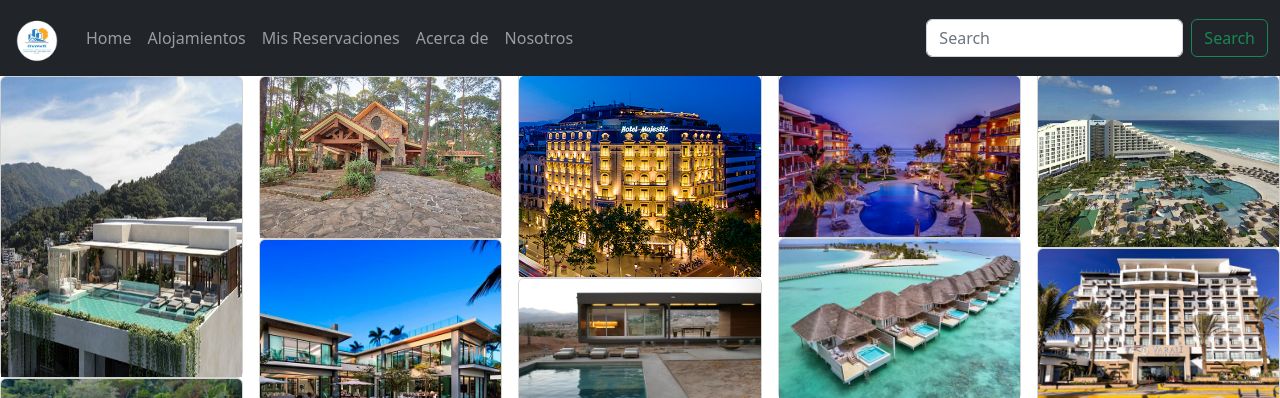
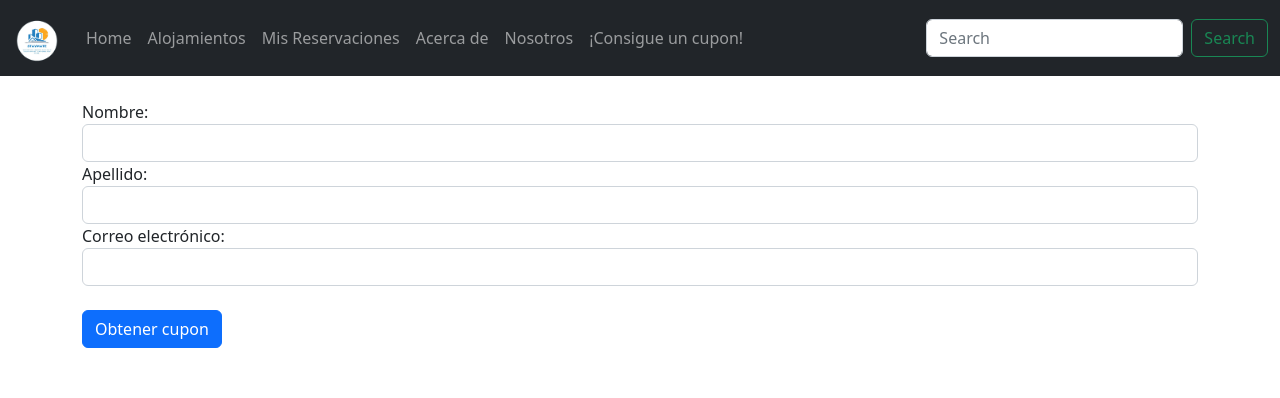
Before and after one commit to OrganizacionPruebaLuis/MiniProyectoII_Webs, an Angular app: page /cupon in a window 1280 px wide. Before the commit this address led to /home. Shown: the top 398 px of the page. Built offline with nearby package versions, Linux system fonts and the light colour scheme.

Commit message:
agregue cambios

```diff
--- a/src/app/app-routing.module.ts
+++ b/src/app/app-routing.module.ts
@@ -6,9 +6,10 @@ import { VerCitasComponent } from './components/ver-citas/ver-citas.component';
 import { HomeComponent } from './components/home/home.component';
 import { AboutComponent } from './components/about/about.component';
 import { PantallaProgramadoresComponent } from './components/pantalla-programadores/pantalla-programadores.component';
+import { FormCuponComponent } from './components/form-cupon/form-cupon.component';
 
 const routes: Routes = [
-
+  { path: 'cupon', component: FormCuponComponent },
   { path: 'registro/:id', component: RegistroCitasComponent },
   { path: 'alojamientos', component: AlojamientosComponent },
   { path: 'verCitas', component: VerCitasComponent },
@@ -16,9 +17,6 @@ const routes: Routes = [
   { path: 'about', component: AboutComponent  },
   { path: 'programadores', component: PantallaProgramadoresComponent  },
   { path: '**', pathMatch: 'full', redirectTo: 'home'},
-
-
-
 ];
 
 @NgModule({
--- a/src/app/app.module.ts
+++ b/src/app/app.module.ts
@@ -12,6 +12,7 @@ import { NavbarComponent } from './components/navbar/navbar.component';
 import { HomeComponent } from './components/home/home.component';
 import { AboutComponent } from './components/about/about.component';
 import { DomseguroPipe } from './domseguro.pipe';
+import { FormCuponComponent } from './components/form-cupon/form-cupon.component';
 
 @NgModule({
   declarations: [
@@ -24,6 +25,7 @@ import { DomseguroPipe } from './domseguro.pipe';
     HomeComponent,
     AboutComponent,
     DomseguroPipe,
+    FormCuponComponent,
   ],
   imports: [
     BrowserModule,
--- /dev/null
+++ b/src/app/components/form-cupon/form-cupon.component.html
@@ -0,0 +1,21 @@
+<form #myForm="ngForm" class="container">
+    <br>
+    <div class="form-group">
+        <label for="firstName">Nombre:</label>
+        <input type="text" class="form-control" id="firstName" name="firstName"
+            [(ngModel)]="firstName" required>
+    </div>
+    <div class="form-group">
+        <label for="lastName">Apellido:</label>
+        <input type="text" class="form-control" id="lastName" name="lastName"
+            [(ngModel)]="lastName" required>
+    </div>
+    <div class="form-group">
+        <label for="email">Correo electrónico:</label>
+        <input type="email" class="form-control" id="email" name="email"
+            [(ngModel)]="email" required email>
+    </div>
+    <br>
+    <button type="submit" class="btn btn-primary" (click)="enviarCupon()">Obtener cupon</button>
+    <!-- hola -->
+</form>
--- /dev/null
+++ b/src/app/components/form-cupon/form-cupon.component.ts
@@ -0,0 +1,30 @@
+import { Component } from '@angular/core';
+import Swal from 'sweetalert2';
+
+@Component({
+  selector: 'app-form-cupon',
+  templateUrl: './form-cupon.component.html',
+  styleUrls: ['./form-cupon.component.css'],
+})
+export class FormCuponComponent {
+  firstName: string = '';
+  lastName: string = '';
+  email: string = '';
+
+  enviarCupon() {
+    if (this.email != '') {
+      Swal.fire({
+        icon: 'success',
+        title: `Cupon enviado al correo ${this.email}`,
+        showConfirmButton: false,
+        timer: 1500,
+      });
+    } else {
+      Swal.fire({
+        icon: 'error',
+        title: 'Oops...',
+        text: 'Debes de rellenar el campo de correo, ya que ahi se te enviará tu cupon de descuento',
+      });
+    }
+  }
+}
--- a/src/app/components/navbar/navbar.component.html
+++ b/src/app/components/navbar/navbar.component.html
@@ -23,6 +23,9 @@
           <li class="nav-item" routerLinkActive="active">
             <a class="nav-link"[routerLink]="['programadores']">Nosotros</a>
           </li>
+          <li class="nav-item" routerLinkActive="active">
+            <a class="nav-link"[routerLink]="['cupon']">¡Consigue un cupon!</a>
+          </li>
         </ul>
         <form class="d-flex" role="search">
           <input class="form-control me-2" type="search" placeholder="Search" aria-label="Search">
--- a/src/app/components/registro-citas/registro-citas.component.ts
+++ b/src/app/components/registro-citas/registro-citas.component.ts
@@ -12,6 +12,8 @@ import Swal from 'sweetalert2';
 export class RegistroCitasComponent {
   today: Date = new Date();
   selectedDate: Date | undefined;
+
+  numeroDeCasaReservada = 0;
 
   registerForm: FormGroup;
 
@@ -51,7 +53,7 @@ export class RegistroCitasComponent {
     });
   }
 
-  async submitForm()  {
+  async submitForm() {
     let validarRegistro: any;
     console.log(this.registerForm);
     validarRegistro = await this.servicioCitas.guardarInformacion(
@@ -61,12 +63,16 @@ export class RegistroCitasComponent {
 
     if (validarRegistro) {
       let registroCliente = JSON.stringify(this.registerForm.value);
-      localStorage.setItem('informacionReserva', registroCliente);
+      localStorage.setItem(
+        `${this.registerForm.value.casaReservada.title}${this.registerForm.value.hora}`,
+        registroCliente
+      );
+      this.numeroDeCasaReservada++;
       console.log(registroCliente);
       localStorage.removeItem('informacionCasaElegida');
       this.router.navigate([`/verCitas`]);
       this.registerForm.reset();
-    }else{
+    } else {
       // alert('fecha en que has guardado info ya esta ocupada');
       this.showModal2();
     }
@@ -81,12 +87,12 @@ export class RegistroCitasComponent {
     });
   }
 
-  showModal2(){
+  showModal2() {
     Swal.fire({
       icon: 'error',
       title: 'Oops...',
       text: 'La fecha que seleccionaste se encuentra ocupada',
-      footer: 'Intenta con otra fecha'
-    })
+      footer: 'Intenta con otra fecha',
+    });
   }
 }
```
Also changed, not shown: src/app/components/form-cupon/form-cupon.component.css (added), 1 other file (tests, documents, lock files or other folders).
